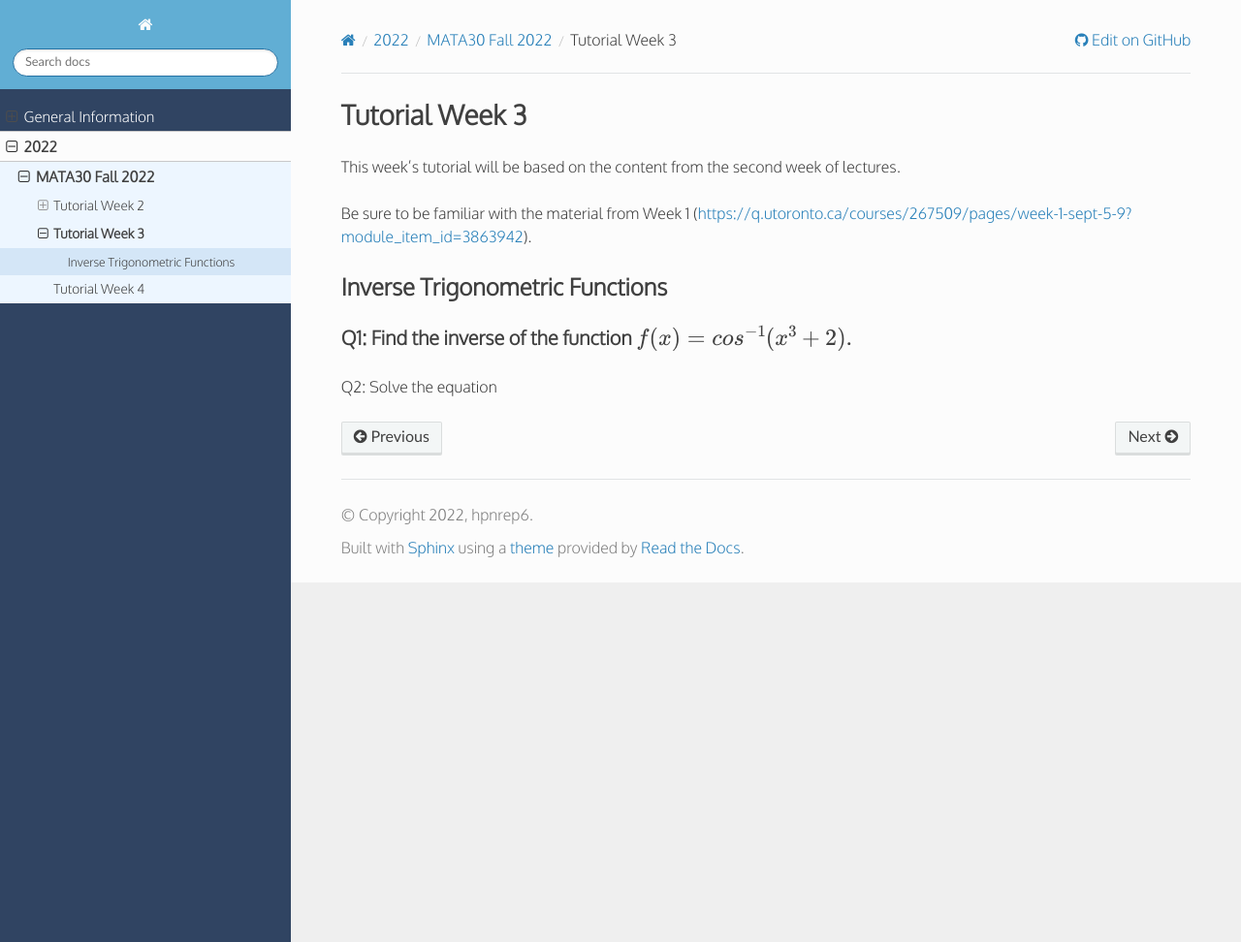
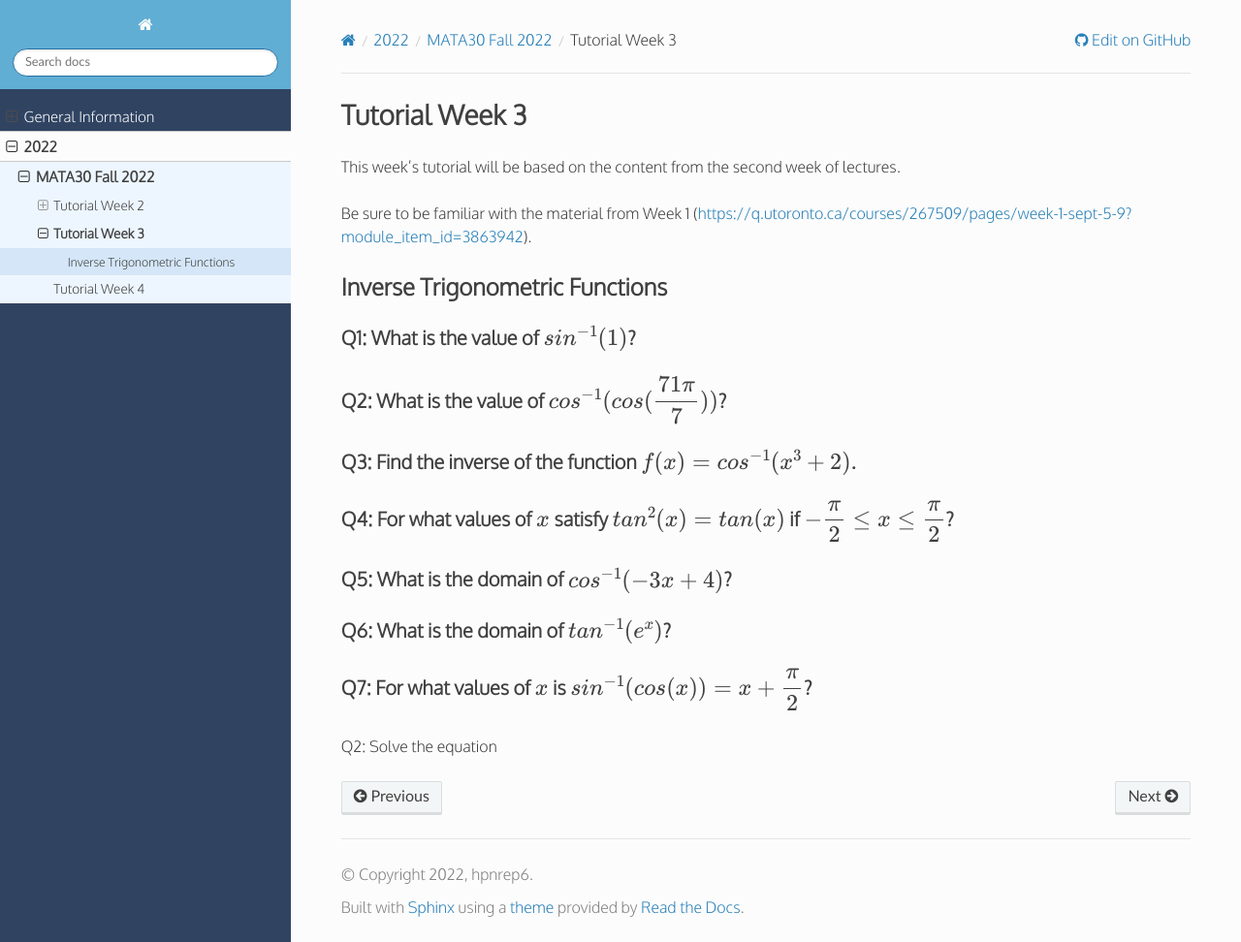
Before and after one commit to hpnrep6/t, a Sphinx documentation site: the page built from source/2022/mata30_fall/tutorial3.rst, in a window 1280 px wide and 972 px high. Shown: the whole window at 97% size. Built offline with Sphinx 7.4.7 and the Read the Docs theme 2.0.0, drawn with Linux system fonts in a browser that asks for light colours.

Commit message:
Tutorial 3

```diff
--- a/source/2022/mata30_fall/tutorial3.rst
+++ b/source/2022/mata30_fall/tutorial3.rst
@@ -22,8 +22,26 @@ Be sure to be familiar with the material from Week 1 (https://q.utoronto.ca/cour
 Inverse Trigonometric Functions
 -------------------------------
 
-Q1: Find the inverse of the function :math:`f(x) = cos^{-1}(x^3 + 2)`.
+Q1: What is the value of :math:`sin^{-1}(1)`?
+~~~~~~~~~~~~~~~~~~~~~~~~~~~~~~~~~~~~~~~~~~~~~
+
+Q2: What is the value of :math:`cos^{-1}(cos(\dfrac{71\pi}{7}))`?
+~~~~~~~~~~~~~~~~~~~~~~~~~~~~~~~~~~~~~~~~~~~~~~~~~~~~~~~~~~~~~~~~~
+
+Q3: Find the inverse of the function :math:`f(x) = cos^{-1}(x^3 + 2)`.
 ~~~~~~~~~~~~~~~~~~~~~~~~~~~~~~~~~~~~~~~~~~~~~~~~~~~~~~~~~~~~~~~~~~~~~~
+
+Q4: For what values of :math:`x` satisfy :math:`tan^2(x) = tan(x)` if :math:`-\dfrac{\pi}{2} \le x \le \dfrac{\pi}{2}`?
+~~~~~~~~~~~~~~~~~~~~~~~~~~~~~~~~~~~~~~~~~~~~~~~~~~~~~~~~~~~~~~~~~~~~~~~~~~~~~~~~~~~~~~~~~~~~~~~~~~~~~~~~~~~~~~~~~~~~~~~
+
+Q5: What is the domain of :math:`cos^{-1}(-3x + 4)`?
+~~~~~~~~~~~~~~~~~~~~~~~~~~~~~~~~~~~~~~~~~~~~~~~~~~~~
+
+Q6: What is the domain of :math:`tan^{-1}(e^x)`?
+~~~~~~~~~~~~~~~~~~~~~~~~~~~~~~~~~~~~~~~~~~~~~~~~
+
+Q7: For what values of :math:`x` is :math:`sin^{-1}(cos(x)) = x + \dfrac{\pi}{2}`?
+~~~~~~~~~~~~~~~~~~~~~~~~~~~~~~~~~~~~~~~~~~~~~~~~~~~~~~~~~~~~~~~~~~~~~~~~~~~~~~~~~~
 
 .. note domain restriction
 
```
